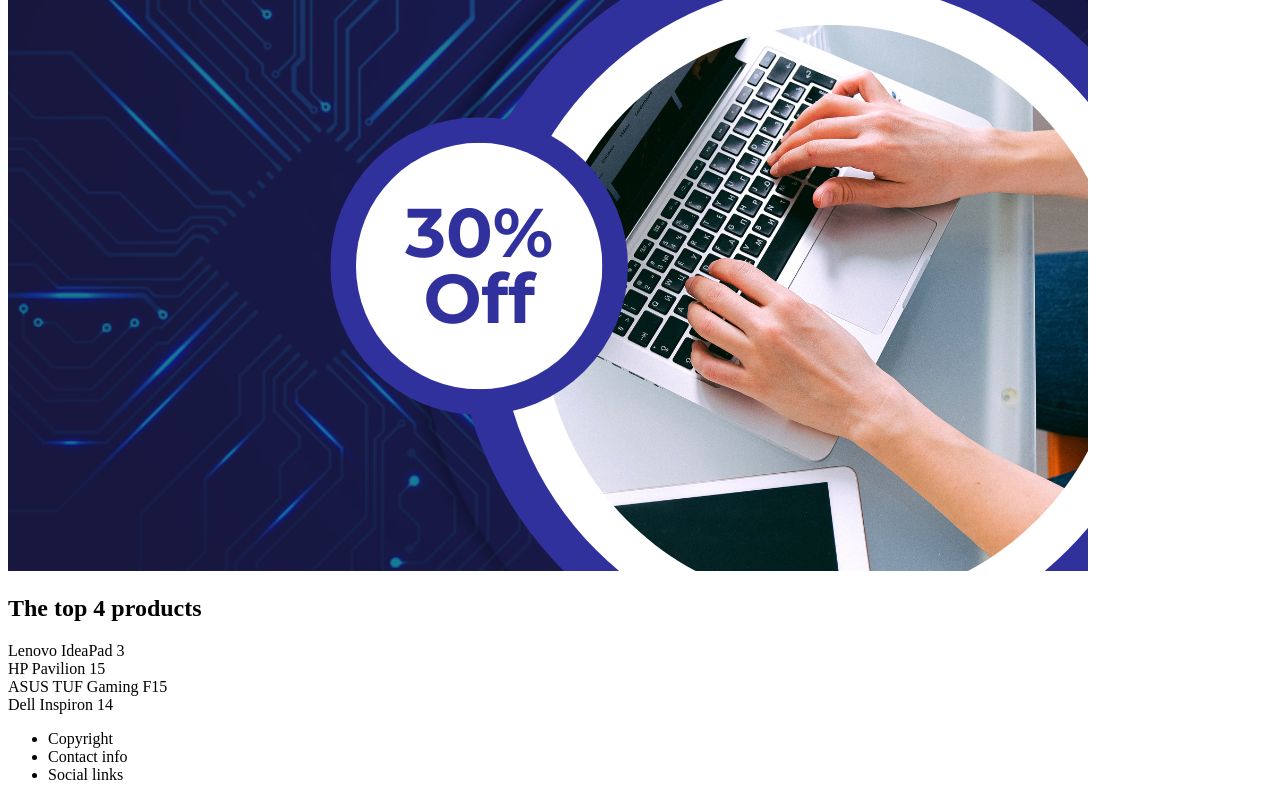
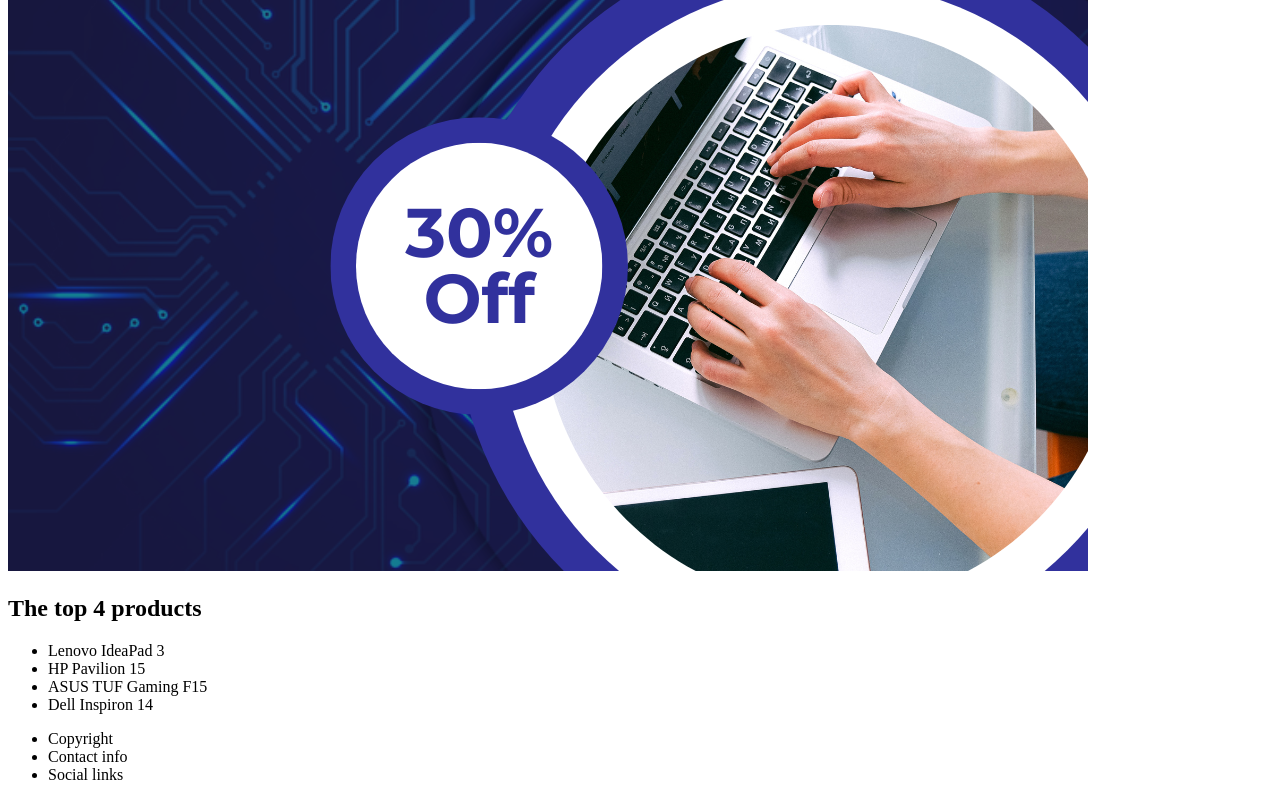
Before and after one commit to moelsaid1011/GDG-Backend-2025-2026, a plain HTML site: page HTML/Final project/index.html in a window 1280 px wide. Shown: the part 607-1407 px from the top of the page. Drawn offline with Linux system fonts and the light colour scheme.

Commit message:
My_final_project

```diff
--- a/HTML/Final project/index.html
+++ b/HTML/Final project/index.html
@@ -1,7 +1,8 @@
 <!DOCTYPE html>
 <html>
     <head>
-        <meta .charset="UTF-8" .name="My online store" .cotent="My page is online store you will find what you need in ">
+        <meta charset="UTF-8">
+        <meta name="description" contet="My page is online store you will find what you need ">
         <title>Laptop store </title>
     </head>
     <body>
@@ -14,19 +15,16 @@
             </nav>
         </header>
             <div>
-                <img src="photo.pnj.png" alt="laptops photo">
+                <img src="photo.png" alt="laptops photo">
             </div>
             <section>
                 <h2>The top 4 products</h2>
-                <p>
-                    Lenovo IdeaPad 3
-                    <br>
-                    HP Pavilion 15
-                    <br>
-                    ASUS TUF Gaming F15
-                    <br>
-                    Dell Inspiron 14
-                </p>
+                <ul>
+                    <li>Lenovo IdeaPad 3</li>
+                    <li>HP Pavilion 15</li>
+                    <li>ASUS TUF Gaming F15</li>
+                    <li>Dell Inspiron 14</li>
+                </ul>
             </section>
             <footer>
                 <ul>
```
Also changed, not shown: HTML/Final project/photo.png (renamed from HTML/Final project/photo.pnj.png).
